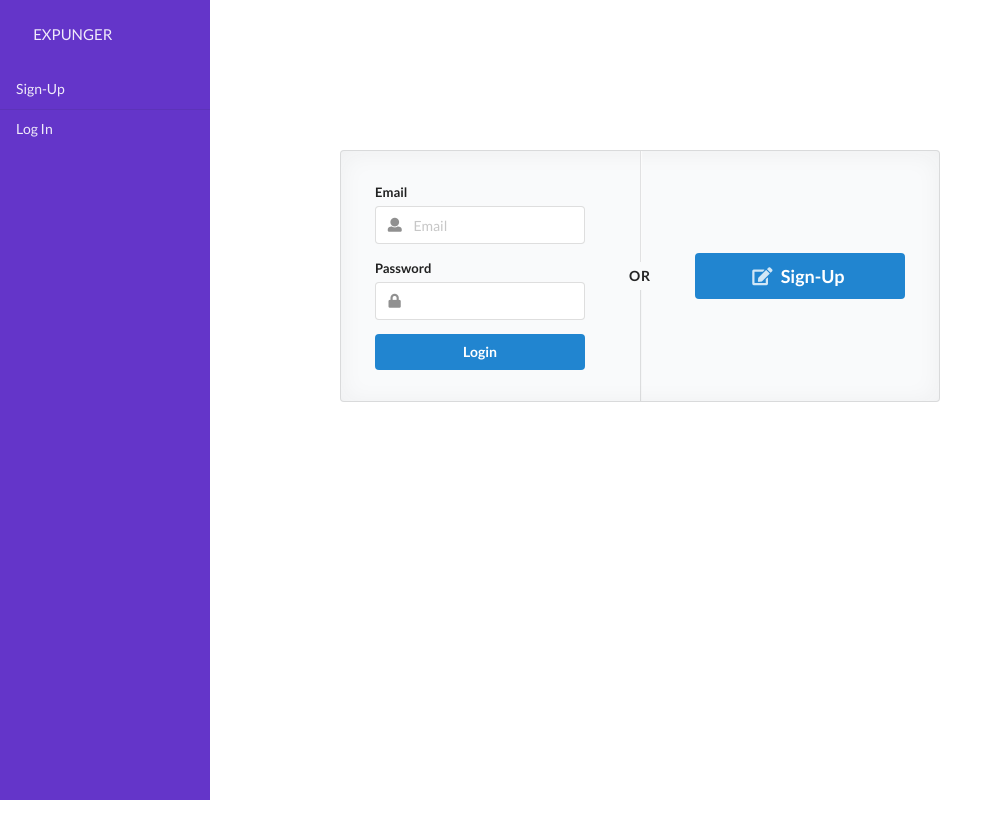
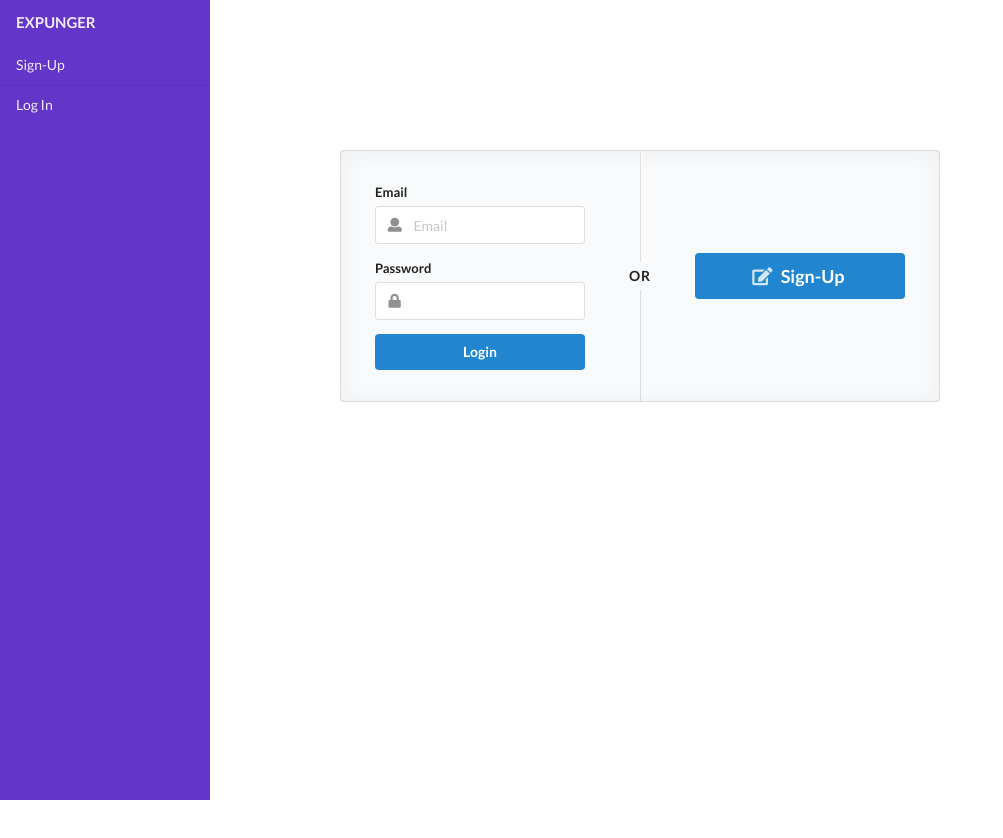
Before and after one commit to cjilbert504/expunger, a React (Create React App) app in the folder expunger-client/: page / in a window 1280 px wide. Shown: the top 838 px of the page, without its empty margins (0-1003 px from the left). Built offline with nearby package versions, Linux system fonts and the light colour scheme.

Commit message:
Refactoring

```diff
--- a/expunger-client/src/components/Menu.js
+++ b/expunger-client/src/components/Menu.js
@@ -38,7 +38,7 @@ class Menu extends React.Component {
             <div className="ui left fixed violet inverted vertical menu">
                 <div className="item">
                     <h4>
-                        <Link to="/" className="item">EXPUNGER</Link>
+                        EXPUNGER
                     </h4>
                 </div>
                 { this.renderConditionalMenuItems() }
```
